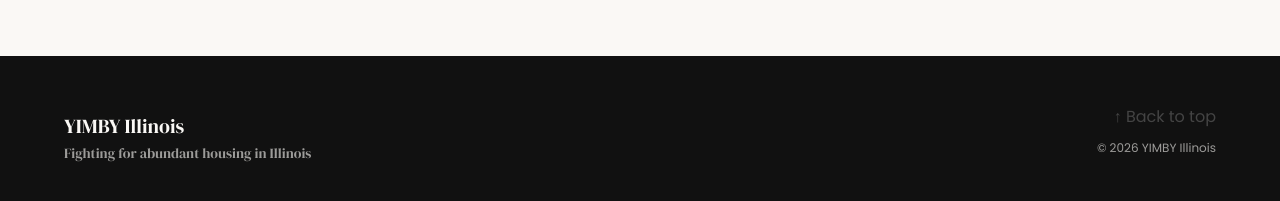
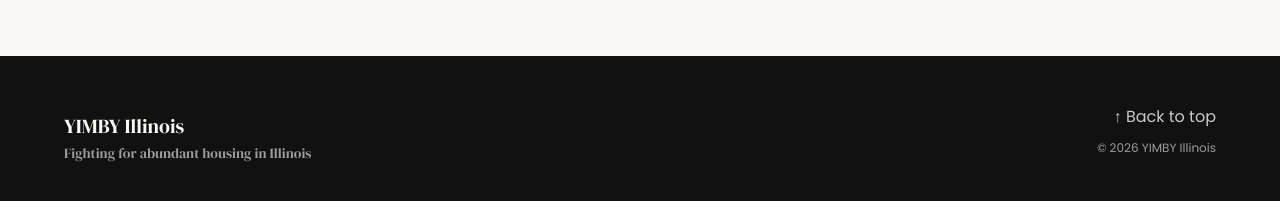
Before and after one commit to AbundantHousingIllinois/yimby-illinois, a Jekyll site: the page built from index.html, in a window 1280 px wide and 900 px high, scrolled down 166 px. Shown: the part 678-879 px from the top of the window. Built offline with Jekyll 4.4.1, drawn with Linux system fonts in a browser that asks for light colours.

Commit message:
Fix footer link contrast for monochrome palette
Co-Authored-By: Claude Opus 4.6 (1M context) <noreply@anthropic.com>

```diff
--- a/_sass/_footer.scss
+++ b/_sass/_footer.scss
@@ -42,12 +42,12 @@
   }
 
   a {
-    color: $color-primary-light;
+    color: rgba($color-cream, 0.8);
     text-decoration: none;
     transition: color $transition-fast;
 
     &:hover {
-      color: $color-primary;
+      color: $color-cream;
     }
   }
 }
```
